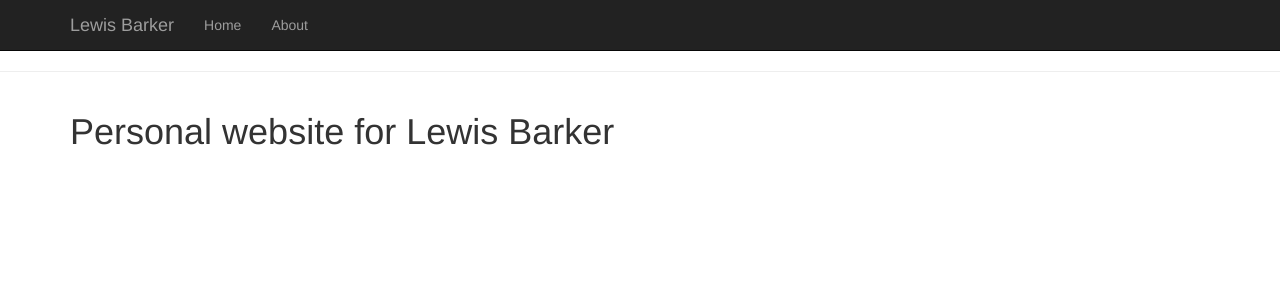
After one commit to Barker404/lewisbarker.me, a Flask app: page /about in a window 1280 px wide. The commit adds this page. Shown: the top 300 px of the page. Run offline with Flask 2, Linux system fonts and the light colour scheme; some libraries are stand-ins or nearby versions.

Commit message:
Add "About" page

```diff
--- /dev/null
+++ b/app/templates/about.html
@@ -0,0 +1,4 @@
+{% extends "base.html" %}
+{% block content %}
+  <h1> Personal website for Lewis Barker </h1>
+{% endblock %}
--- a/app/templates/base.html
+++ b/app/templates/base.html
@@ -13,8 +13,8 @@
             <a class="navbar-brand" href="#">Lewis Barker</a>
           </div>
             <ul class="nav navbar-nav">
-              <li class="active"><a href="/index">Home</a></li>
-              <li><a href="#">About</a></li>
+              <li><a href="/index">Home</a></li>
+              <li><a href="/about">About</a></li>
             </ul>
         </div>
       </nav>
--- a/app/views.py
+++ b/app/views.py
@@ -5,3 +5,7 @@ from app import app
 @app.route('/index')
 def index():
     return render_template('index.html')
+
+@app.route('/about')
+def about():
+    return render_template('about.html')
```
